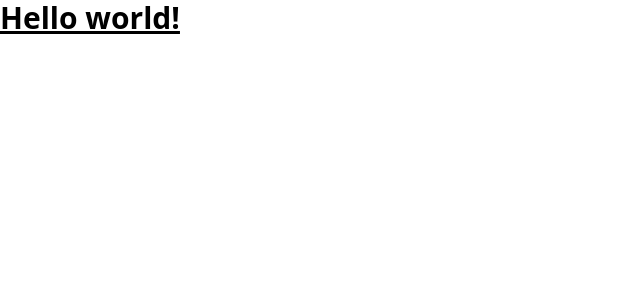
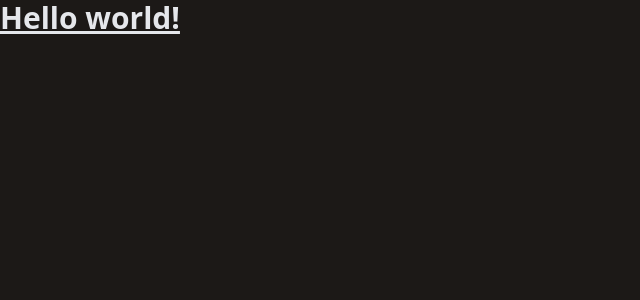
Before and after one commit to kulgg/todo, a Next.js app: page / in a window 1280 px wide. Shown: the top 300 px of the page, without its empty margins (0-640 px from the left). Built offline with nearby package versions, Linux system fonts and the light colour scheme.

Commit message:
Make bg dark

```diff
--- a/app/layout.tsx
+++ b/app/layout.tsx
@@ -4,7 +4,7 @@ export default function RootLayout({ children }: { children: JSX.Element }) {
   return (
     <html lang="en">
       <head />
-      <body>{children}</body>
+      <body className="bg-stone-900 text-gray-200">{children}</body>
     </html>
   );
 }
```
